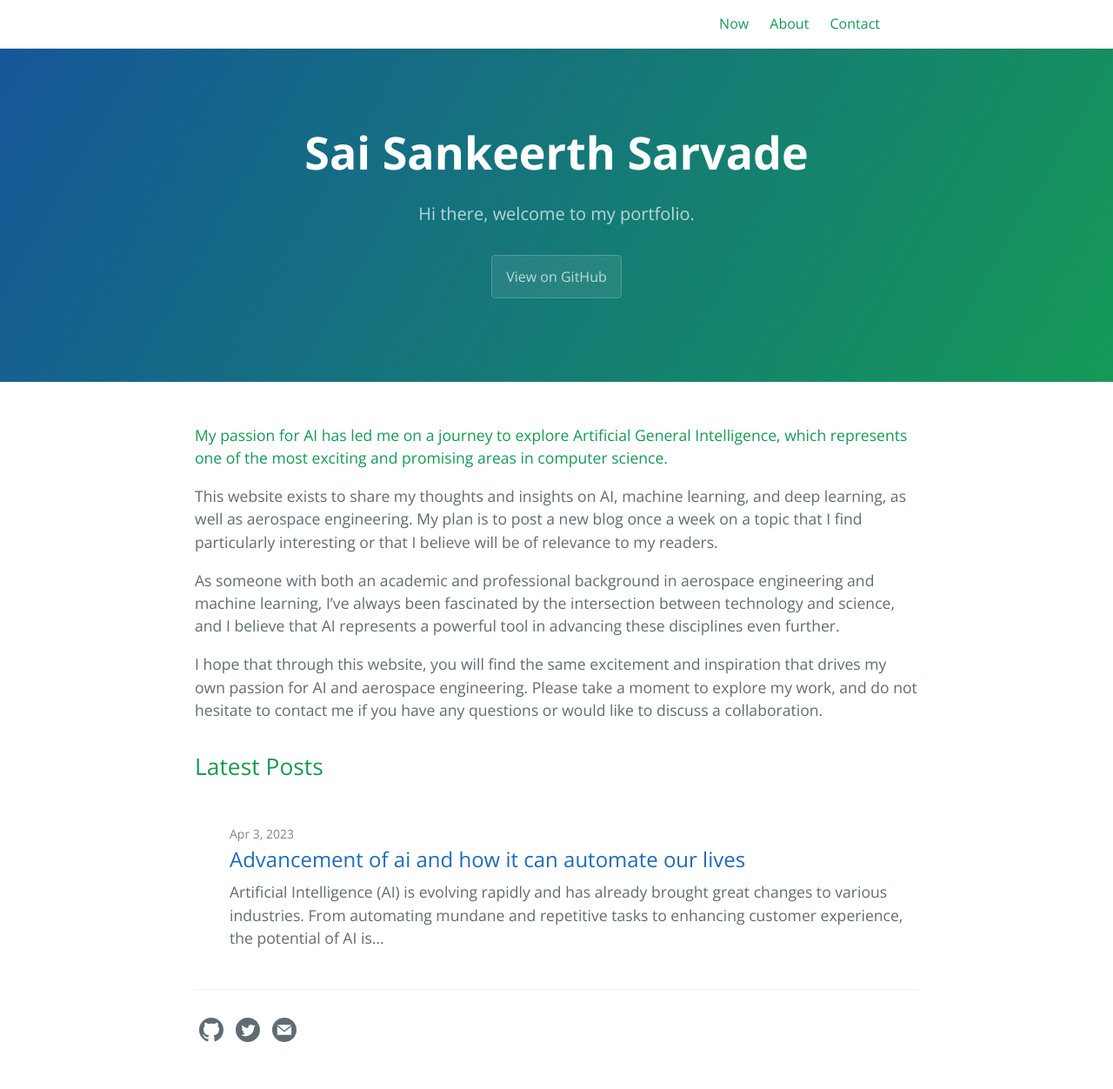
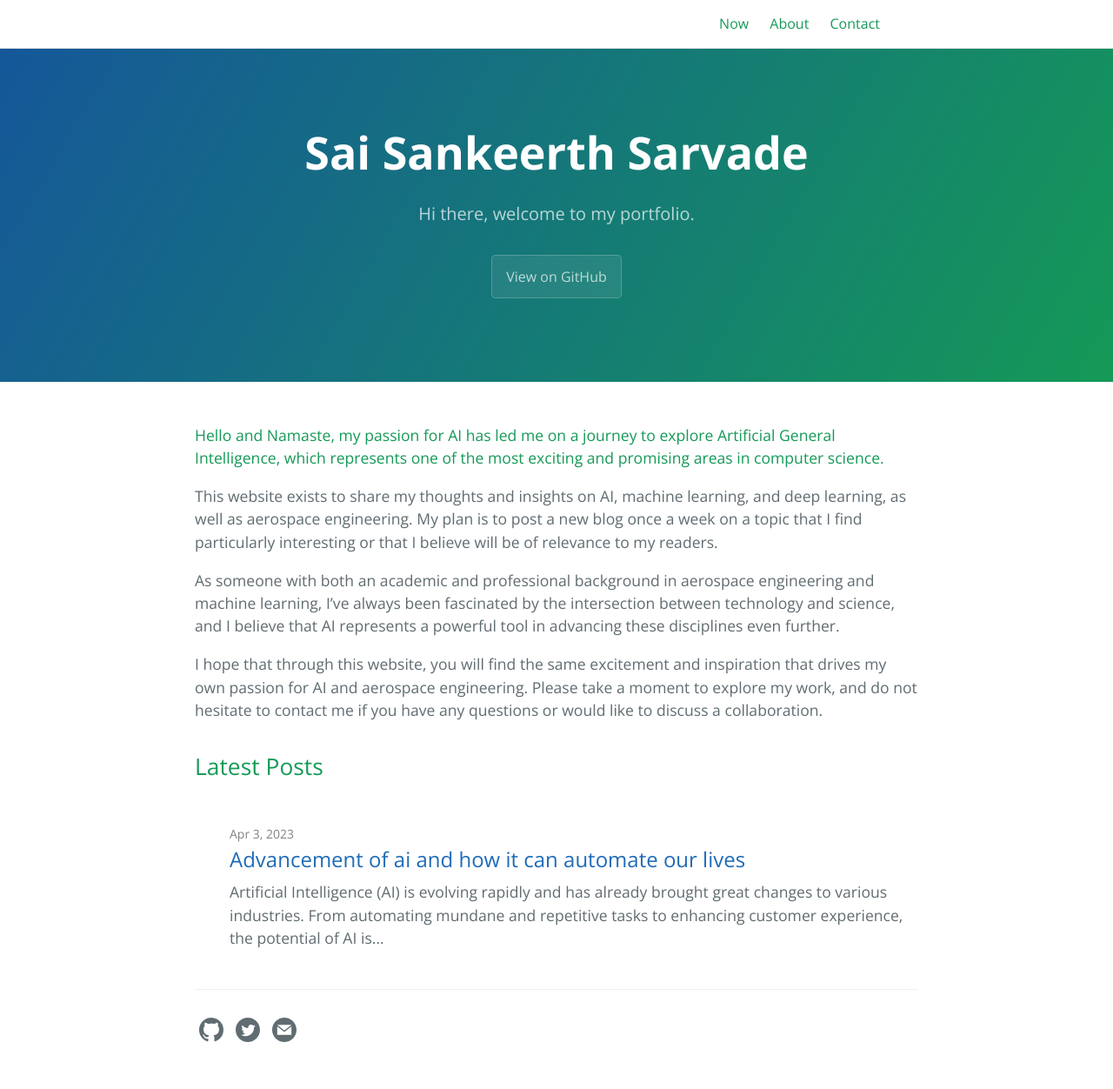
Before and after one commit to sarvade/my_portfolio, a Jekyll site: the page built from index.md, in a window 1280 px wide. Shown: the whole page at 87% size. Built offline with Jekyll 4.4.1, drawn with Linux system fonts in a browser that asks for light colours; our own code applies the rules of GitHub Pages for plain Markdown files.

Commit message:
Update index.md

```diff
--- a/index.md
+++ b/index.md
@@ -5,7 +5,7 @@ tagline: What I'm doing now?
 
 ---
 
-#### My passion for AI has led me on a journey to explore Artificial General Intelligence, which represents one of the most exciting and promising areas in computer science.
+#### Hello and Namaste, my passion for AI has led me on a journey to explore Artificial General Intelligence, which represents one of the most exciting and promising areas in computer science.
 
 This website exists to share my thoughts and insights on AI, machine learning, and deep learning, as well as aerospace engineering. My plan is to post a new blog once a week on a topic that I find particularly interesting or that I believe will be of relevance to my readers.
 
```
